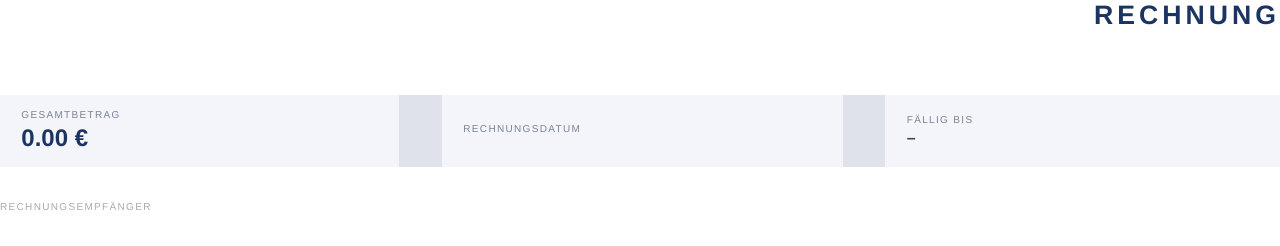
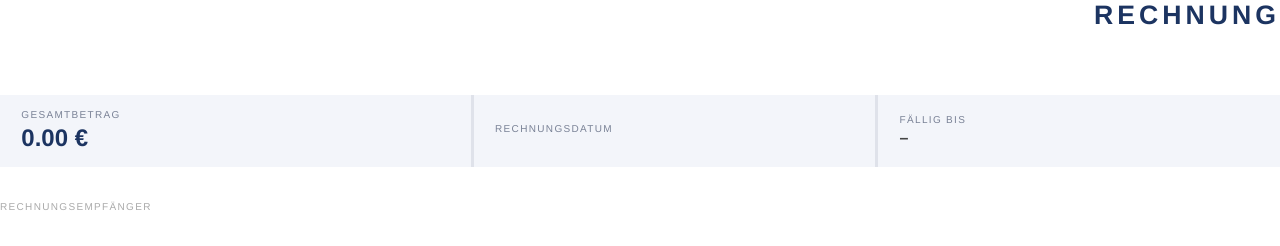
Before and after one commit to sysexperts/systemhaus24, a Flask app: template itool/templates/invoice_pdf.html in a window 1280 px wide. Shown: the top 246 px of the page. Run offline with Flask 3, Linux system fonts and the light colour scheme; the template is opened without the code that fills it, so the values that code supplies are empty; parts of the project's set-up code (start-up, migrations or seed data) failed here and were passed over; some libraries are stand-ins or nearby versions.

Commit message:
Fix xhtml2pdf Layout-Fehler in der Betrags-Callout-Tabelle (feste Breiten statt Prozent)

```diff
--- a/itool/templates/invoice_pdf.html
+++ b/itool/templates/invoice_pdf.html
@@ -108,17 +108,17 @@
 <!-- Amount-due callout (most prominent element, per invoicing best practice) -->
 <table class="callout-table">
   <tr>
-    <td style="width:33%">
+    <td style="width:170pt">
       <div class="callout-label">Gesamtbetrag</div>
       <div class="callout-value">{{ '%.2f'|format(grand_total) }} €</div>
     </td>
-    <td class="callout-divider"></td>
-    <td style="width:33%">
+    <td class="callout-divider" style="width:1pt; padding:0;"></td>
+    <td style="width:145pt">
       <div class="callout-label">Rechnungsdatum</div>
       <div class="callout-value due">{{ invoice.date }}</div>
     </td>
-    <td class="callout-divider"></td>
-    <td style="width:33%">
+    <td class="callout-divider" style="width:1pt; padding:0;"></td>
+    <td style="width:145pt">
       <div class="callout-label">Fällig bis</div>
       <div class="callout-value due">{{ invoice.due_date or '–' }}</div>
     </td>
```
